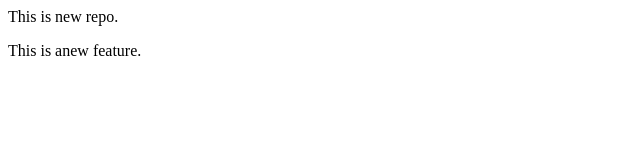
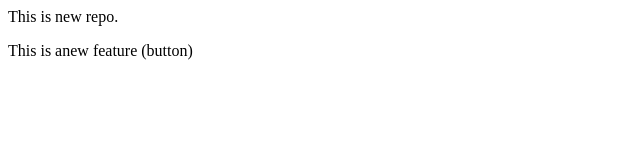
Before and after one commit to RuchitaBabar/localrepo, a plain HTML site: page index.html in a window 1280 px wide. Shown: the full height of the page, 0-640 px from the left. Drawn offline with Linux system fonts and the light colour scheme.

Commit message:
add button

```diff
--- a/index.html
+++ b/index.html
@@ -1,2 +1,2 @@
 <p>This is new repo.</p>
-<p>This is anew feature.</p>
+<p>This is anew feature (button)</p>
```
